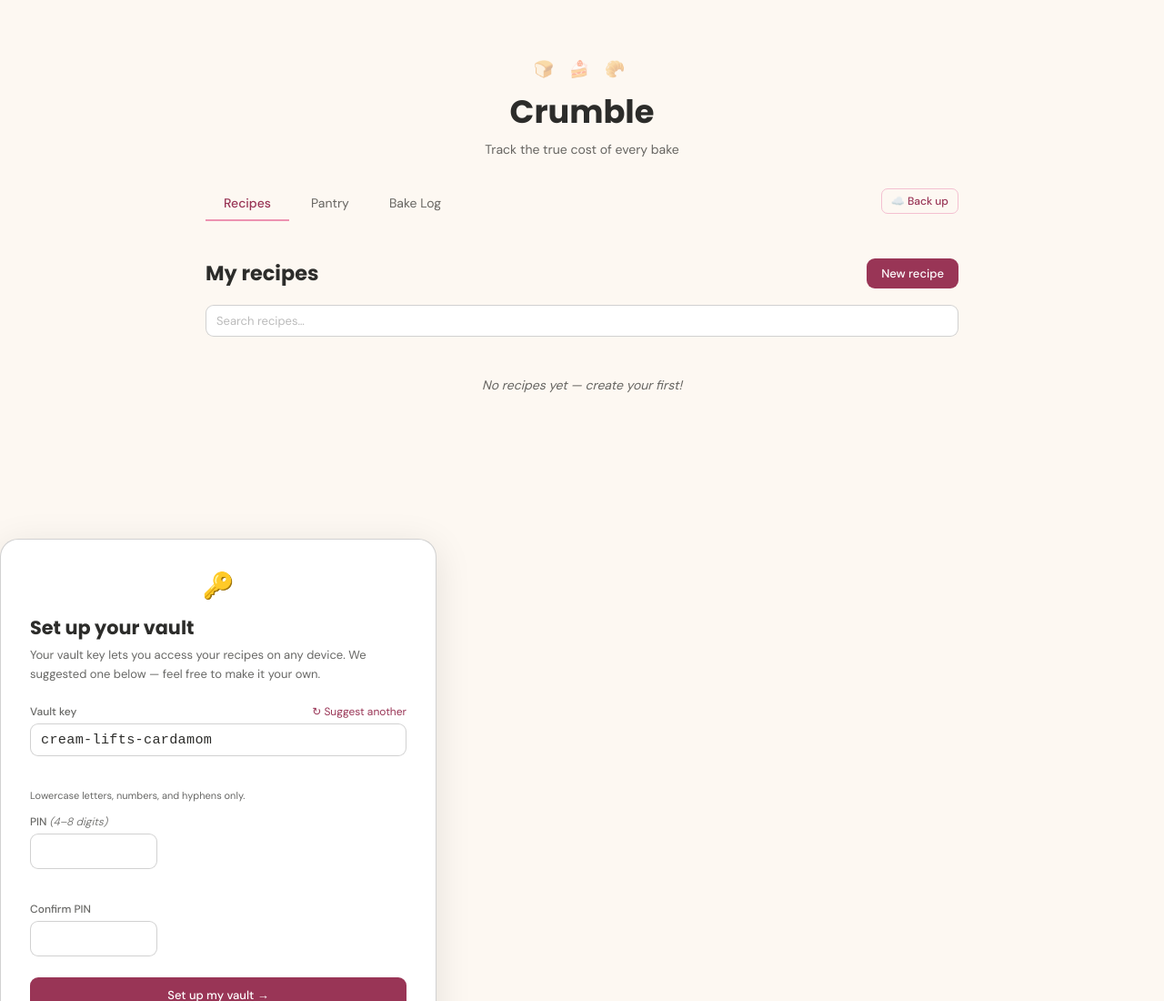
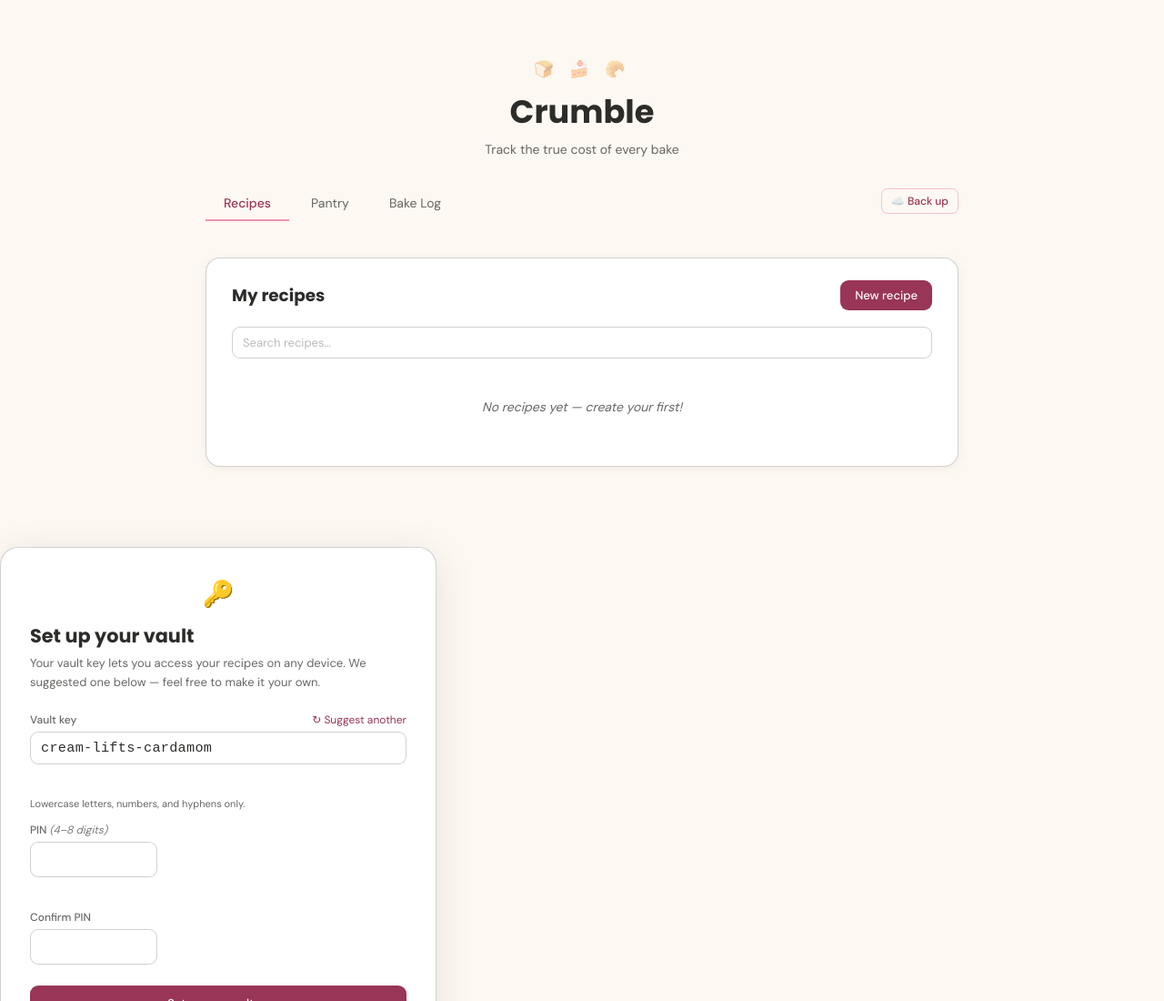
Before and after one commit to windyzn/crumble, a plain HTML site: page index.html in a window 1280 px wide. Shown: the top 1100 px of the page at 91% size. Drawn offline with nearby package versions, Linux system fonts and the light colour scheme.

Commit message:
style: enhance card styling for improved visual appeal and consistency

```diff
--- a/index.html
+++ b/index.html
@@ -28,10 +28,10 @@
     .tab.active { color:var(--pink-dark); border-bottom-color:var(--pink-mid); font-weight:500; }
     .tab:hover:not(.active) { color:var(--text); }
     .panel { display:none; } .panel.active { display:block; }
-    .card { margin-bottom:64px; }
+    .card { background:var(--white); border:0.5px solid var(--border-strong); border-radius:16px; padding:1.5rem 1.75rem; margin-bottom:1.5rem; box-shadow:var(--shadow); }
     .card-header { display:flex; justify-content:space-between; align-items:center; margin-bottom:1.1rem; }
     .card-meta { font-size:13px; color:var(--muted); font-variant-numeric:tabular-nums; }
-    .card-title { font-family:'Poppins',sans-serif; font-size:1.4rem; font-weight:700; }
+    .card-title { font-family:'Poppins',sans-serif; font-size:1.15rem; font-weight:700; }
     .btn { padding:8px 16px; font-size:13px; font-family:'DM Sans',system-ui,sans-serif; border-radius:9px; cursor:pointer; transition:all 0.15s; font-weight:500; }
     .btn-primary { background:var(--pink-dark); border:none; color:#fff; }
     .btn-primary:hover { filter:brightness(0.88); }
```
